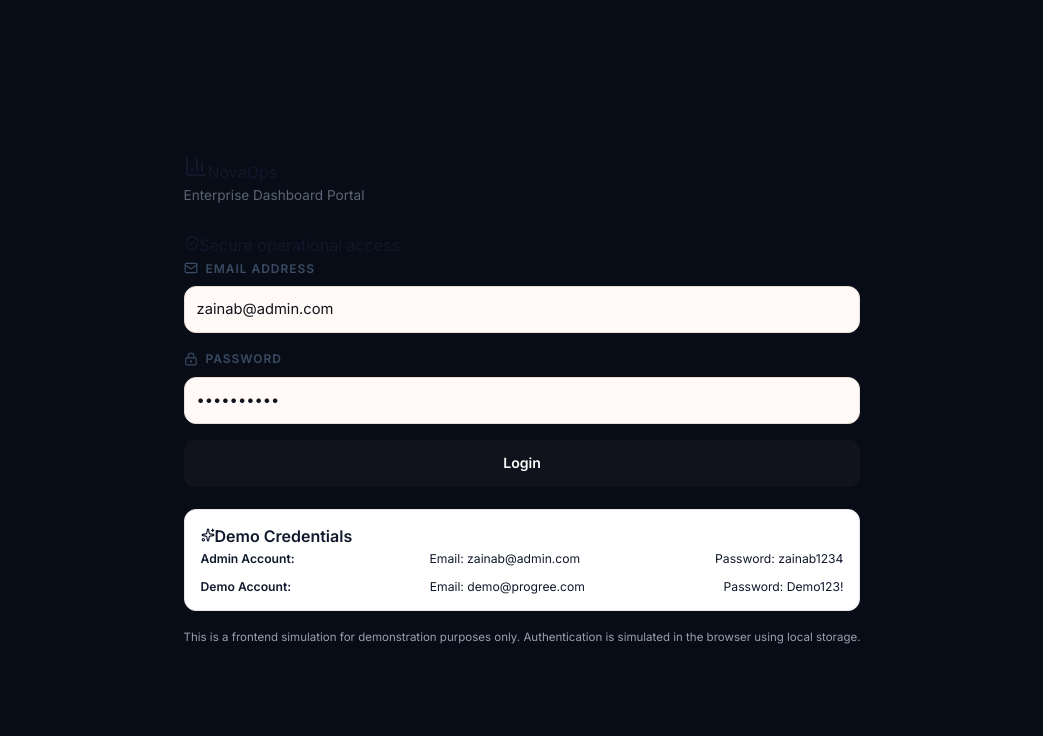
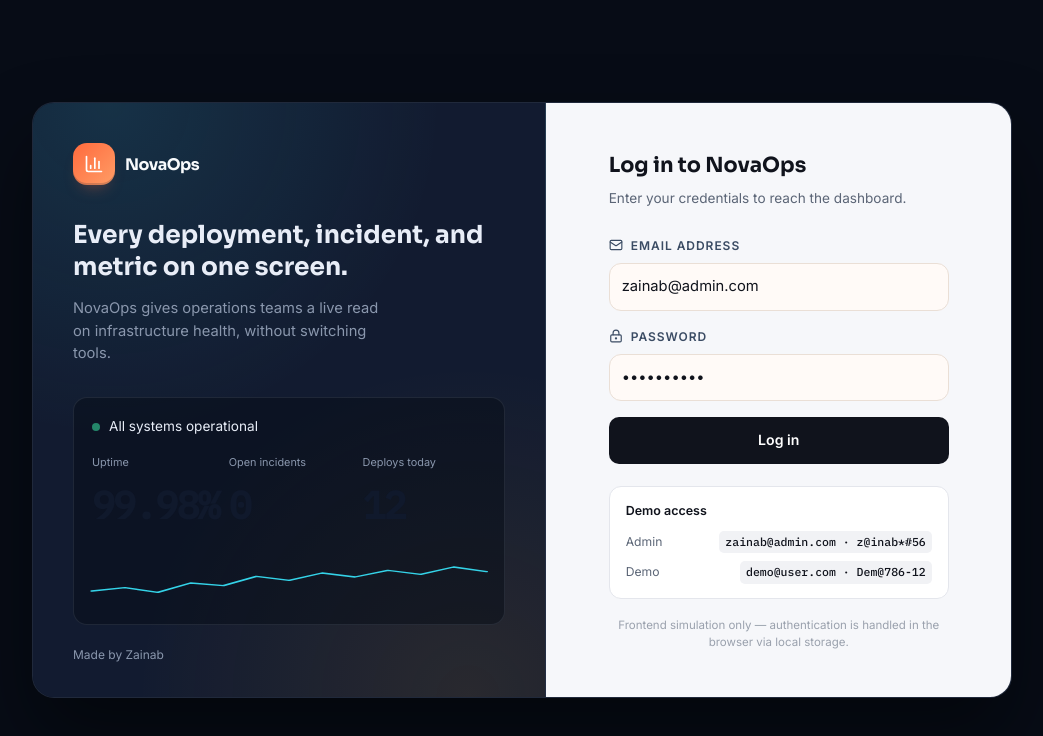
Before and after one commit to abdulbasit-25/zainaib-internship-task, a React (Vite) app in the folder task-4-enterprise-dashboard/: page /login in a window 1280 px wide. Shown: the top 736 px of the page, without its empty margins (118-1161 px from the left). Built offline with nearby package versions, Linux system fonts and the light colour scheme.

Commit message:
Update enterprise dashboard LoginPage.jsx

```diff
--- a/task-4-enterprise-dashboard/src/pages/LoginPage.jsx
+++ b/task-4-enterprise-dashboard/src/pages/LoginPage.jsx
@@ -1,24 +1,18 @@
 import React, { useState } from "react";
 import { useNavigate } from "react-router-dom";
-import {
-  BarChart3,
-  LockKeyhole,
-  Mail,
-  ShieldCheck,
-  Sparkles,
-} from "lucide-react";
+import { BarChart3, LockKeyhole, Mail } from "lucide-react";
 import { useAuth } from "../context/AuthContext";
 import "./LoginPage.css";
 
 /**
  * LoginPage - Authentication page
  * Demo credentials:
- * - zainab@admin.com / zainab1234
- * - demo@progree.com / Demo123!
+ * - zainab@admin.com / z@inab*#56
+ * - demo@user.com / Dem@786-12
  */
 export const LoginPage = () => {
   const [email, setEmail] = useState("zainab@admin.com");
-  const [password, setPassword] = useState("zainab1234");
+  const [password, setPassword] = useState("z@inab*#56");
   const [error, setError] = useState("");
   const [isLoading, setIsLoading] = useState(false);
 
@@ -46,34 +40,80 @@ export const LoginPage = () => {
 
   return (
     <div className="login-page">
-      <div className="login-container">
-        <div className="login-header">
-          <div className="login-logo">
-            <span className="logo-icon">
-              <BarChart3 size={24} />
+      <div className="login-shell">
+        {/* Left: brand / live-status panel */}
+        <aside className="login-visual">
+          <div className="visual-top">
+            <div className="visual-brand">
+              <span className="brand-mark">
+                <BarChart3 size={20} />
               </span>
-            <span className="logo-text">NovaOps</span>
-          </div>
-          <p className="login-subtitle">Enterprise Dashboard Portal</p>
+              <span className="brand-name">NovaOps</span>
             </div>
 
-        <div className="login-trust">
-          <ShieldCheck size={16} />
-          Secure operational access
+            <h1 className="visual-heading">
+              Every deployment, incident, and metric on one screen.
+            </h1>
+            <p className="visual-sub">
+              NovaOps gives operations teams a live read on infrastructure
+              health, without switching tools.
+            </p>
           </div>
 
-        <form className="login-form" onSubmit={handleSubmit}>
+          <div className="status-panel">
+            <div className="status-row">
+              <span className="status-dot" />
+              <span>All systems operational</span>
+            </div>
+
+            <div className="metric-grid">
+              <div className="metric">
+                <span className="metric-label">Uptime</span>
+                <span className="metric-value">99.98%</span>
+              </div>
+              <div className="metric">
+                <span className="metric-label">Open incidents</span>
+                <span className="metric-value">0</span>
+              </div>
+              <div className="metric">
+                <span className="metric-label">Deploys today</span>
+                <span className="metric-value">12</span>
+              </div>
+            </div>
+
+            <svg
+              className="spark"
+              viewBox="0 0 240 60"
+              preserveAspectRatio="none"
+              aria-hidden="true"
+            >
+              <polyline points="0,42 20,37 40,44 60,30 80,34 100,20 120,26 140,15 160,21 180,11 200,17 220,6 240,13" />
+            </svg>
+          </div>
+
+          <p className="visual-credit">Made by Zainab</p>
+        </aside>
+
+        {/* Right: login form */}
+        <main className="login-panel">
+          <div className="login-panel-inner">
+            <div className="login-header">
+              <h2>Log in to NovaOps</h2>
+              <p>Enter your credentials to reach the dashboard.</p>
+            </div>
+
+            <form className="login-form" onSubmit={handleSubmit} noValidate>
               <div className="form-group">
                 <label htmlFor="email">
                   <Mail size={14} />
-              Email Address
+                  Email address
                 </label>
                 <input
                   id="email"
                   type="email"
                   value={email}
                   onChange={(e) => setEmail(e.target.value)}
-              placeholder="Enter your email"
+                  placeholder="you@company.com"
                   required
                   disabled={isLoading}
                 />
@@ -95,40 +135,35 @@ export const LoginPage = () => {
                 />
               </div>
 
-          {error && <div className="error-message">{error}</div>}
+              {error && (
+                <div className="error-message" role="alert">
+                  {error}
+                </div>
+              )}
 
               <button type="submit" className="login-btn" disabled={isLoading}>
-            {isLoading ? "Logging in..." : "Login"}
+                {isLoading ? "Logging in…" : "Log in"}
               </button>
             </form>
 
             <div className="demo-credentials">
-          <h4>
-            <Sparkles size={14} />
-            Demo Credentials
-          </h4>
+              <h3>Demo access</h3>
               <div className="credential-item">
-            <p>
-              <strong>Admin Account:</strong>
-            </p>
-            <p>Email: zainab@admin.com</p>
-            <p>Password: zainab1234</p>
+                <span className="credential-role">Admin</span>
+                <code>zainab@admin.com · z@inab*#56</code>
               </div>
               <div className="credential-item">
-            <p>
-              <strong>Demo Account:</strong>
-            </p>
-            <p>Email: demo@progree.com</p>
-            <p>Password: Demo123!</p>
+                <span className="credential-role">Demo</span>
+                <code>demo@user.com · Dem@786-12</code>
               </div>
             </div>
 
-        <div className="login-footer">
             <p className="disclaimer">
-            This is a frontend simulation for demonstration purposes only.
-            Authentication is simulated in the browser using local storage.
+              Frontend simulation only — authentication is handled in the
+              browser via local storage.
             </p>
           </div>
+        </main>
       </div>
     </div>
   );
```
Lines whose indentation alone changed are shown as unchanged.
